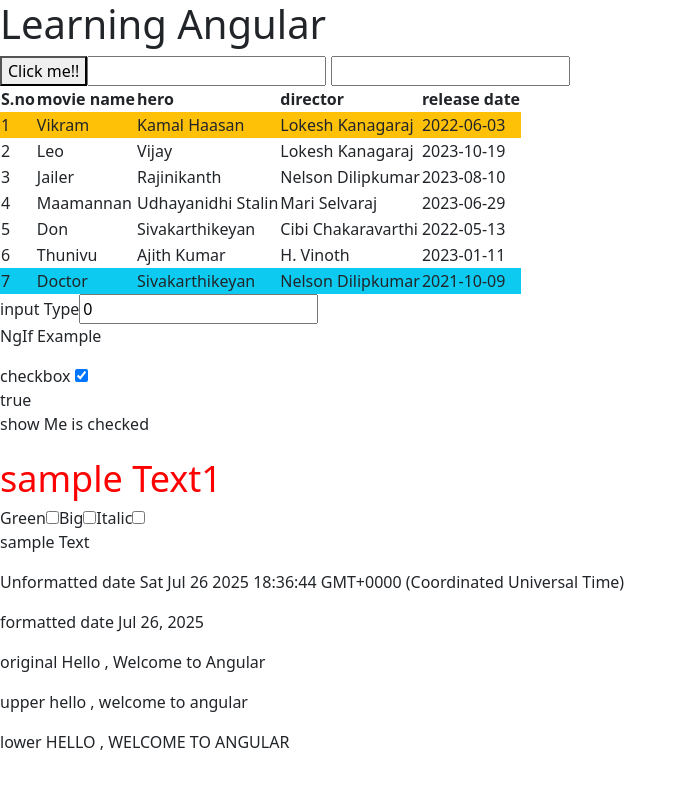
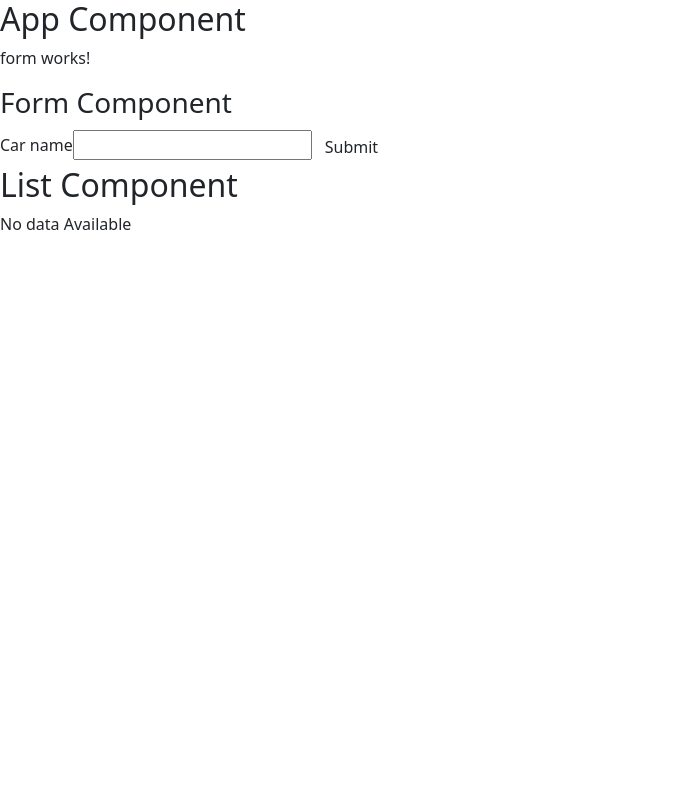
Before and after one commit to kirubak492/Angular, an Angular app: page / in a window 1280 px wide. Shown: the top 788 px of the page, without its empty margins (0-687 px from the left). Built offline with nearby package versions, Linux system fonts and the light colour scheme.

Commit message:
data sharing between components

```diff
--- a/src/app/app.component.html
+++ b/src/app/app.component.html
@@ -1 +1,5 @@
-<app-hello></app-hello>
+<h2>App Component</h2>
+
+
+
+<app-list></app-list>
--- a/src/app/app.module.ts
+++ b/src/app/app.module.ts
@@ -5,11 +5,15 @@ import { AppRoutingModule } from './app-routing.module';
 import { AppComponent } from './app.component';
 import { HelloComponent } from './hello/hello.component';
 import { FormsModule } from '@angular/forms';
+import { FormComponent } from './form/form.component';
+import { ListComponent } from './list/list.component';
 
 @NgModule({
   declarations: [
     AppComponent,
-    HelloComponent
+    HelloComponent,
+    FormComponent,
+    ListComponent
   ],
   imports: [
     BrowserModule,
--- /dev/null
+++ b/src/app/form/form.component.html
@@ -0,0 +1,13 @@
+<p>form works!</p>
+
+
+<h3>Form Component</h3>
+
+<form action="">
+    <label for="">Car name</label>
+    <input type="text" name="carName" [(ngModel)]="carName" >
+    <button class="btn btn:success" (click)="addCar()">Submit</button>
+</form>
+
+<!-- <br><br>
+<app-list [carsInput]="cars"></app-list> -->
--- /dev/null
+++ b/src/app/form/form.component.ts
@@ -0,0 +1,21 @@
+import { Component, EventEmitter, Output } from '@angular/core';
+
+@Component({
+  selector: 'app-form',
+  standalone: false,
+  templateUrl: './form.component.html',
+  styleUrl: './form.component.css'
+})
+export class FormComponent {
+  @Output() carAdded:EventEmitter<String []>=new EventEmitter;
+  cars:String[]=[]
+  carName:String=""
+
+  addCar(){
+    this.cars.push(this.carName)
+    this.carName=""
+    console.log(this.cars);
+    this.carAdded.emit(this.cars)
+
+  }
+}
--- /dev/null
+++ b/src/app/list/list.component.html
@@ -0,0 +1,15 @@
+<app-form (carAdded)="carsDataUpdated($event)"></app-form>
+<h2>List Component</h2>
+<div *ngIf="carsList.length>0 ; then carList; else noData"></div>
+
+<ng-template #carList>
+    <ul>
+    <li *ngFor="let car of carsList">
+        {{car}}
+    </li>
+</ul>
+</ng-template>
+
+<ng-template #noData>
+No data Available
+</ng-template>
--- /dev/null
+++ b/src/app/list/list.component.ts
@@ -0,0 +1,15 @@
+import { Component,Input } from '@angular/core';
+
+@Component({
+  selector: 'app-list',
+  standalone: false,
+  templateUrl: './list.component.html',
+  styleUrl: './list.component.css'
+})
+export class ListComponent {
+ carsList:String[]=[]
+ carsDataUpdated(carsList:String[]){
+    this.carsList=carsList
+ }
+
+}
```
Also changed, not shown: src/app/form/form.component.css (added), src/app/list/list.component.css (added), 2 other files (tests, documents, lock files or other folders).
